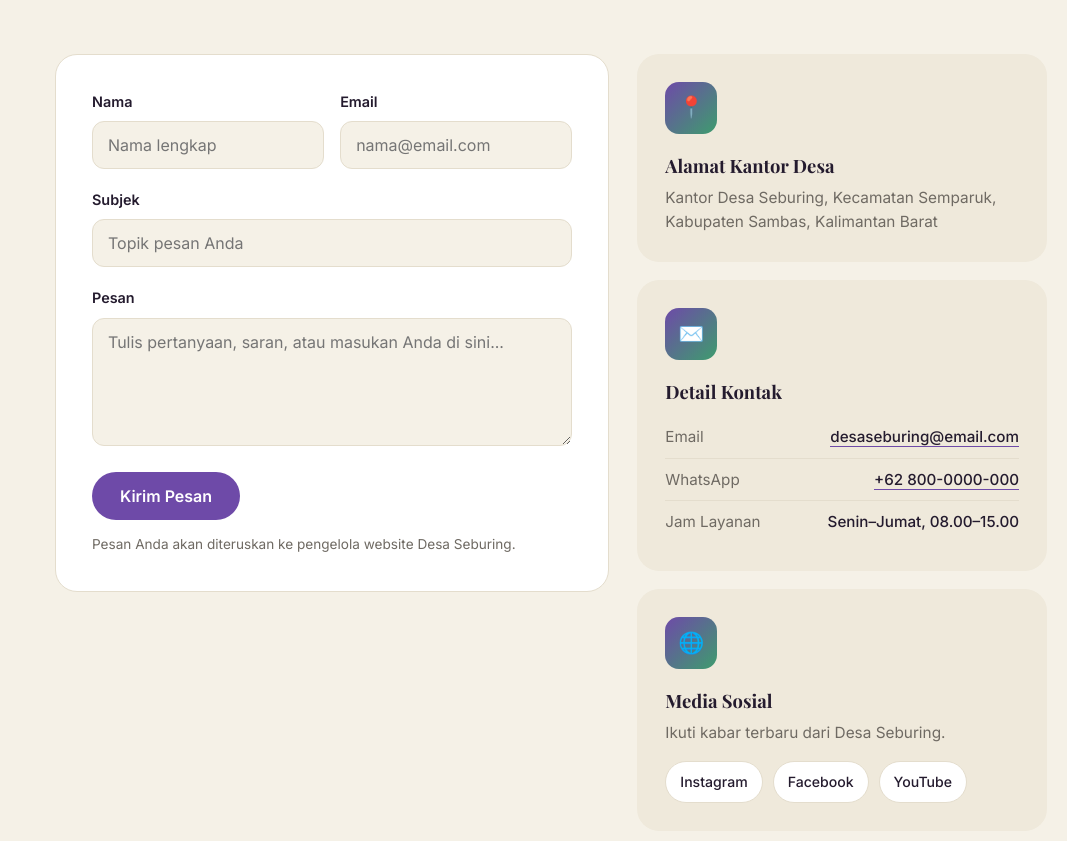
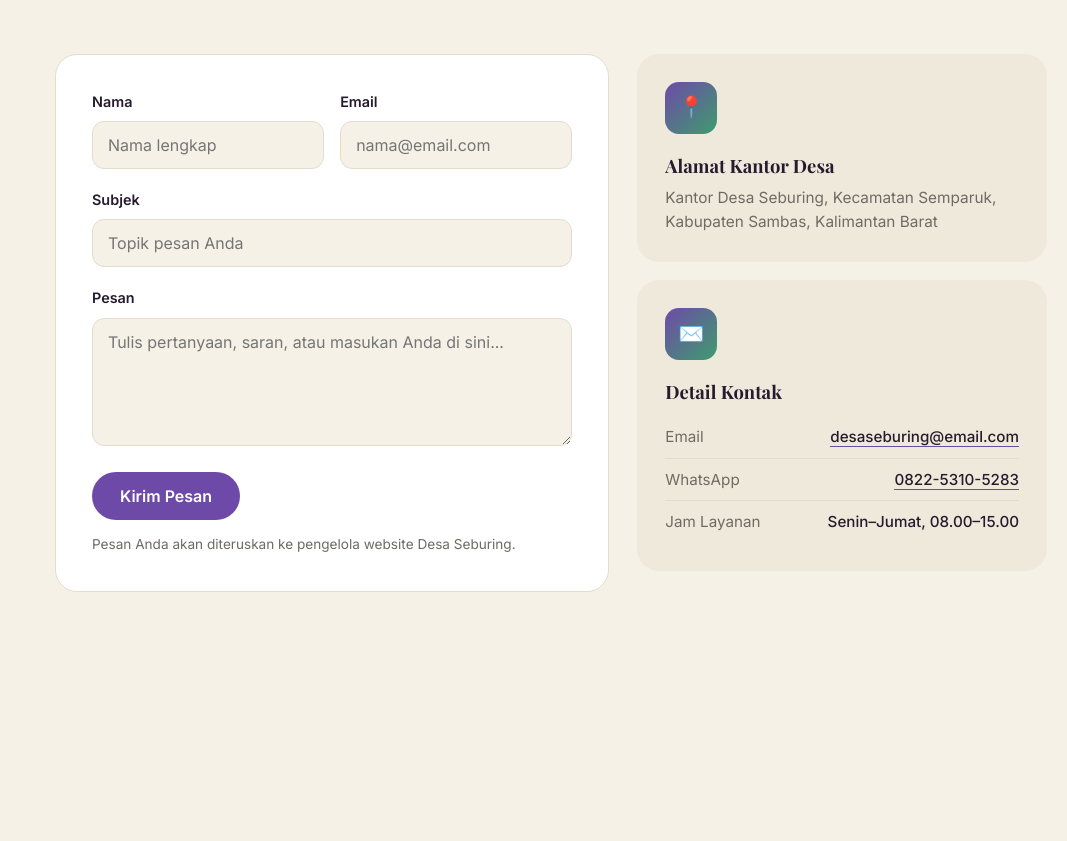
Before and after one commit to danisutrino/seburing, a plain HTML site: page kontak.html in a window 1280 px wide. Shown: the part 253-1094 px from the top of the page, without its empty margins (89-1156 px from the left). After the commit the page ends 925 px from the top, so only its background shows below. Drawn offline with nearby package versions, Linux system fonts and the light colour scheme.

Commit message:
Modify contact details in kontak.html
Updated WhatsApp contact number and removed social media section.

```diff
--- a/kontak.html
+++ b/kontak.html
@@ -231,20 +231,9 @@
       <h3>Detail Kontak</h3>
       <ul class="contact-list">
         <li><span class="label">Email</span><span class="value"><a href="mailto:desaseburing@email.com">desaseburing@email.com</a></span></li>
-        <li><span class="label">WhatsApp</span><span class="value"><a href="https://wa.me/6280000000000">+62 800-0000-000</a></span></li>
+        <li><span class="label">WhatsApp</span><span class="value"><a href="https://wa.me/6282253105283">0822-5310-5283</a></span></li>
         <li><span class="label">Jam Layanan</span><span class="value">Senin–Jumat, 08.00–15.00</span></li>
       </ul>
-    </div>
-
-    <div class="info-card">
-      <div class="icon-badge">🌐</div>
-      <h3>Media Sosial</h3>
-      <p>Ikuti kabar terbaru dari Desa Seburing.</p>
-      <div class="social-row">
-        <a href="#">Instagram</a>
-        <a href="#">Facebook</a>
-        <a href="#">YouTube</a>
-      </div>
     </div>
 
   </div>
```
